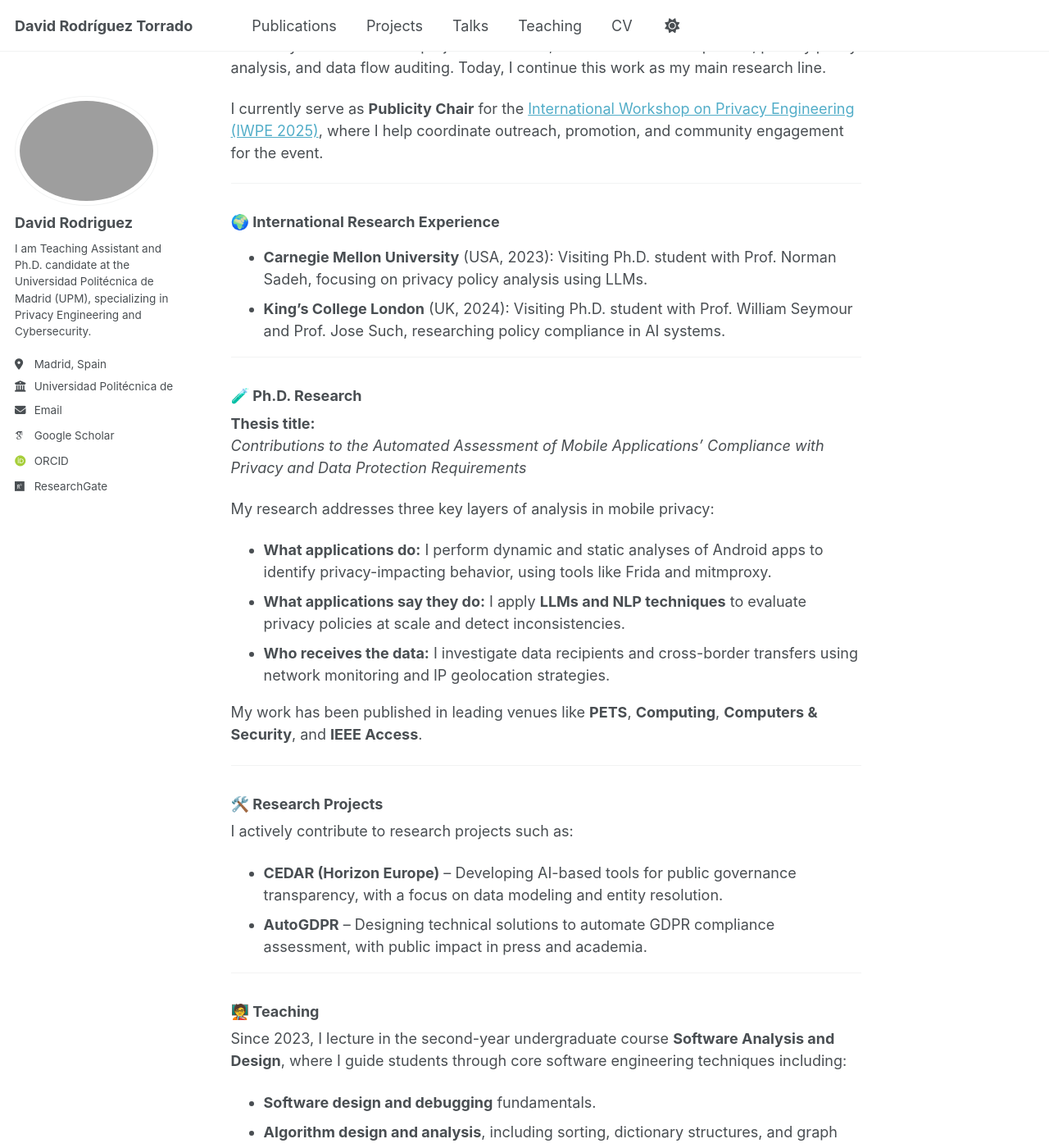
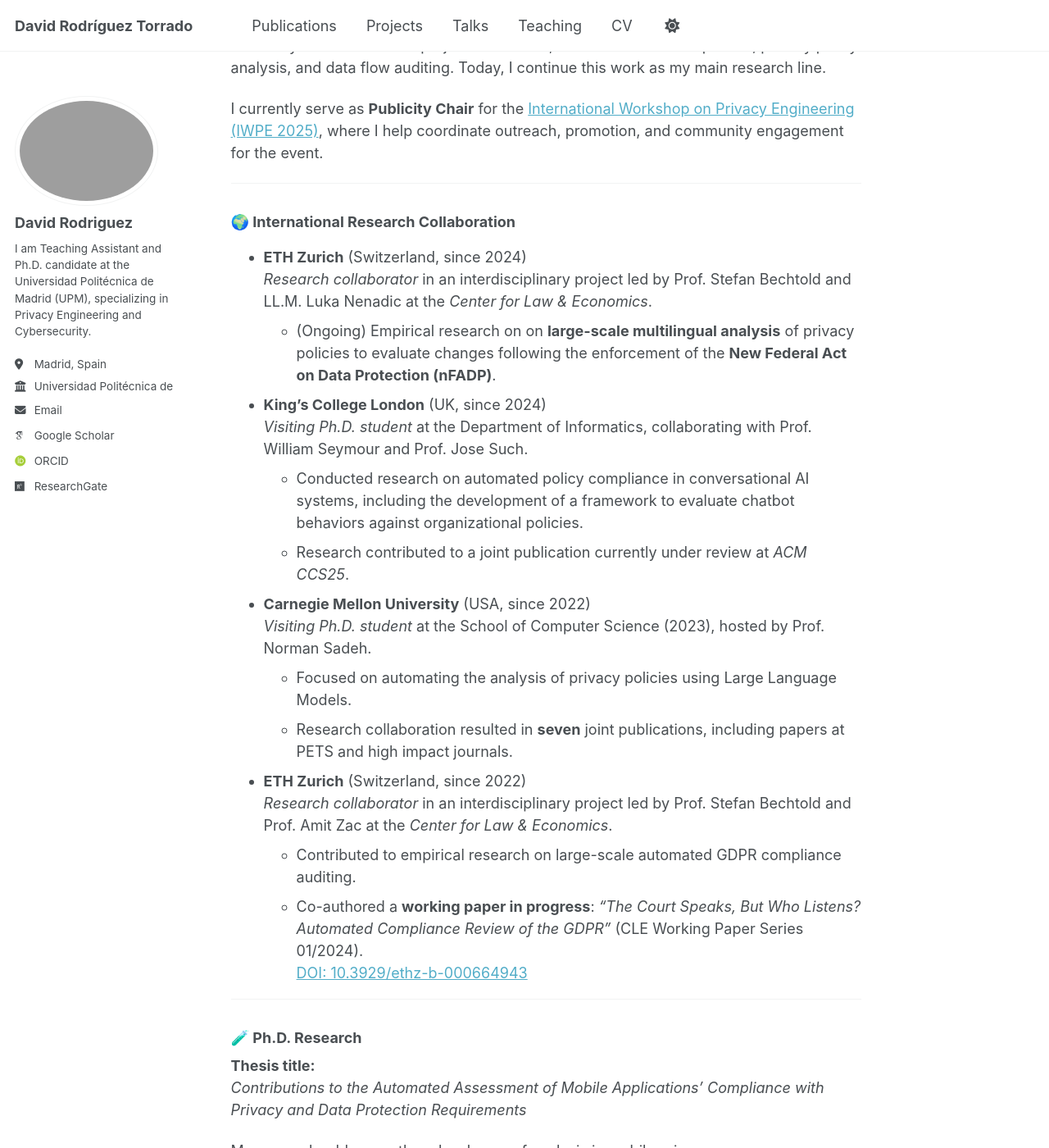
Before and after one commit to DavidRodriguezTorrado/DavidRodriguezTorrado.github.io, a Jekyll site: the page built from _pages/about.md, in a window 1280 px wide and 1400 px high, scrolled down 457 px. Shown: the whole window at 82% size. Built offline with Jekyll 4.4.1, drawn with Linux system fonts in a browser that asks for light colours; some web fonts are replaced.

Commit message:
Changes in about and cv

```diff
--- a/_pages/about.md
+++ b/_pages/about.md
@@ -21,10 +21,23 @@ I currently serve as **Publicity Chair** for the [International Workshop on Priv
 
 ---
 
-### 🌍 International Research Experience
-
-- **Carnegie Mellon University** (USA, 2023): Visiting Ph.D. student with Prof. Norman Sadeh, focusing on privacy policy analysis using LLMs.
-- **King’s College London** (UK, 2024): Visiting Ph.D. student with Prof. William Seymour and Prof. Jose Such, researching policy compliance in AI systems.
+### 🌍 International Research Collaboration
+- **ETH Zurich** (Switzerland, since 2024)
+  *Research collaborator* in an interdisciplinary project led by Prof. Stefan Bechtold and LL.M. Luka Nenadic at the *Center for Law & Economics*.
+  - (Ongoing) Empirical research on on **large-scale multilingual analysis** of privacy policies to evaluate changes following the enforcement of the **New Federal Act on Data Protection (nFADP)**.
+- **King’s College London** (UK, since 2024)
+    *Visiting Ph.D. student* at the Department of Informatics, collaborating with Prof. William Seymour and Prof. Jose Such.
+  - Conducted research on automated policy compliance in conversational AI systems, including the development of a framework to evaluate chatbot behaviors against organizational policies.
+  - Research contributed to a joint publication currently under review at *ACM CCS25*.
+- **Carnegie Mellon University** (USA, since 2022)
+  *Visiting Ph.D. student* at the School of Computer Science (2023), hosted by Prof. Norman Sadeh.
+  - Focused on automating the analysis of privacy policies using Large Language Models.
+  - Research collaboration resulted in **seven** joint publications, including papers at PETS and high impact journals.
+- **ETH Zurich** (Switzerland, since 2022)
+  *Research collaborator* in an interdisciplinary project led by Prof. Stefan Bechtold and Prof. Amit Zac at the *Center for Law & Economics*.
+  - Contributed to empirical research on large-scale automated GDPR compliance auditing.
+  - Co-authored a **working paper in progress**: *“The Court Speaks, But Who Listens? Automated Compliance Review of the GDPR”* (CLE Working Paper Series 01/2024).
+    [DOI: 10.3929/ethz-b-000664943](https://doi.org/10.3929/ethz-b-000664943)
 
 ---
 
@@ -52,7 +65,7 @@ I actively contribute to research projects such as:
 
 ---
 
-### 🧑‍🏫 Teaching
+### 👨🏻‍🏫 Teaching
 
 Since 2023, I lecture in the second-year undergraduate course **Software Analysis and Design**, where I guide students through core software engineering techniques including:
 
```
Also changed, not shown: _pages/cv.md (+2 -3 lines), _teaching/Teaching-Grado-Datos-Etica-Campus-Sur.md (added, +12 -0 lines), 6 other files.
